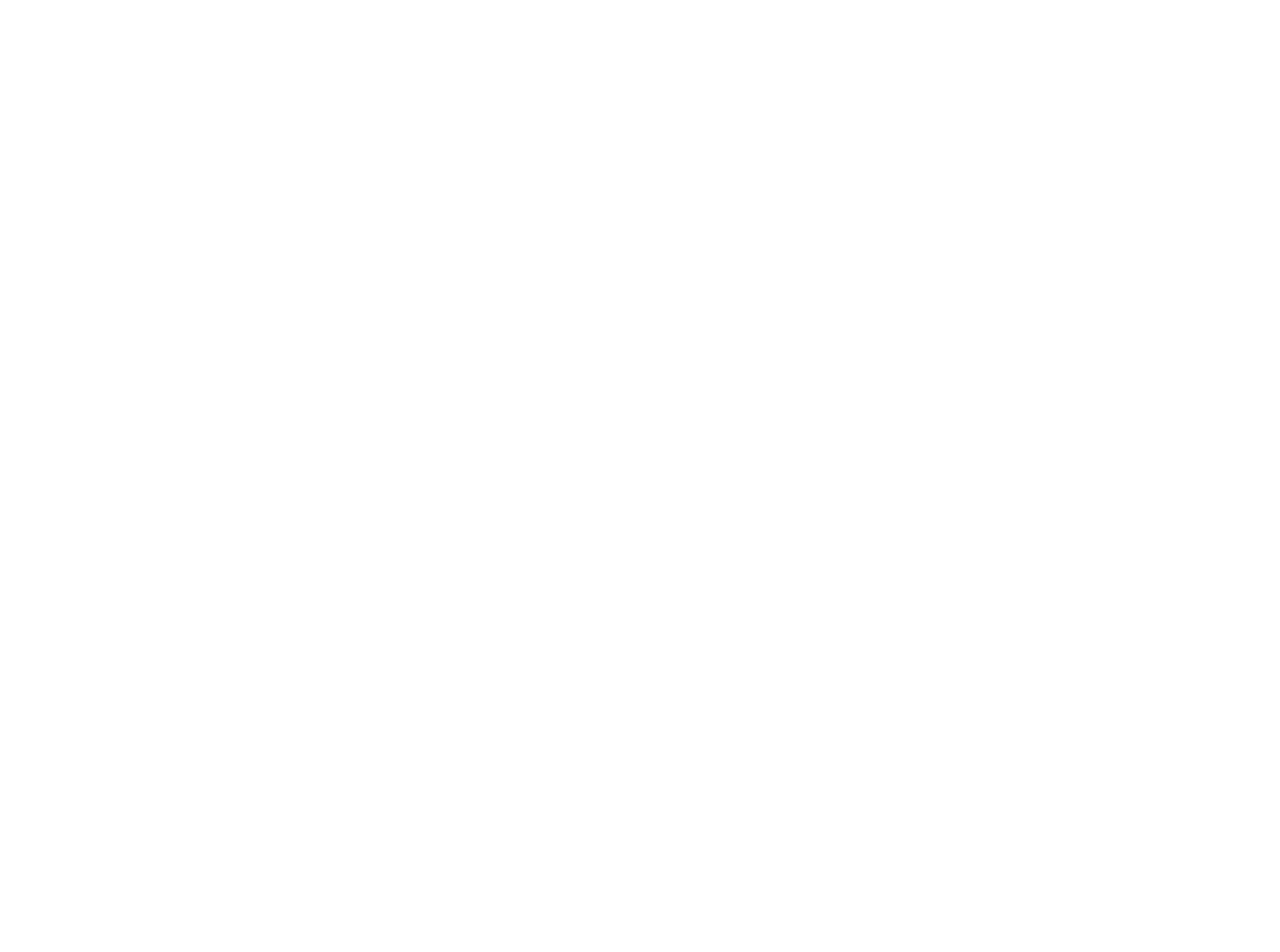
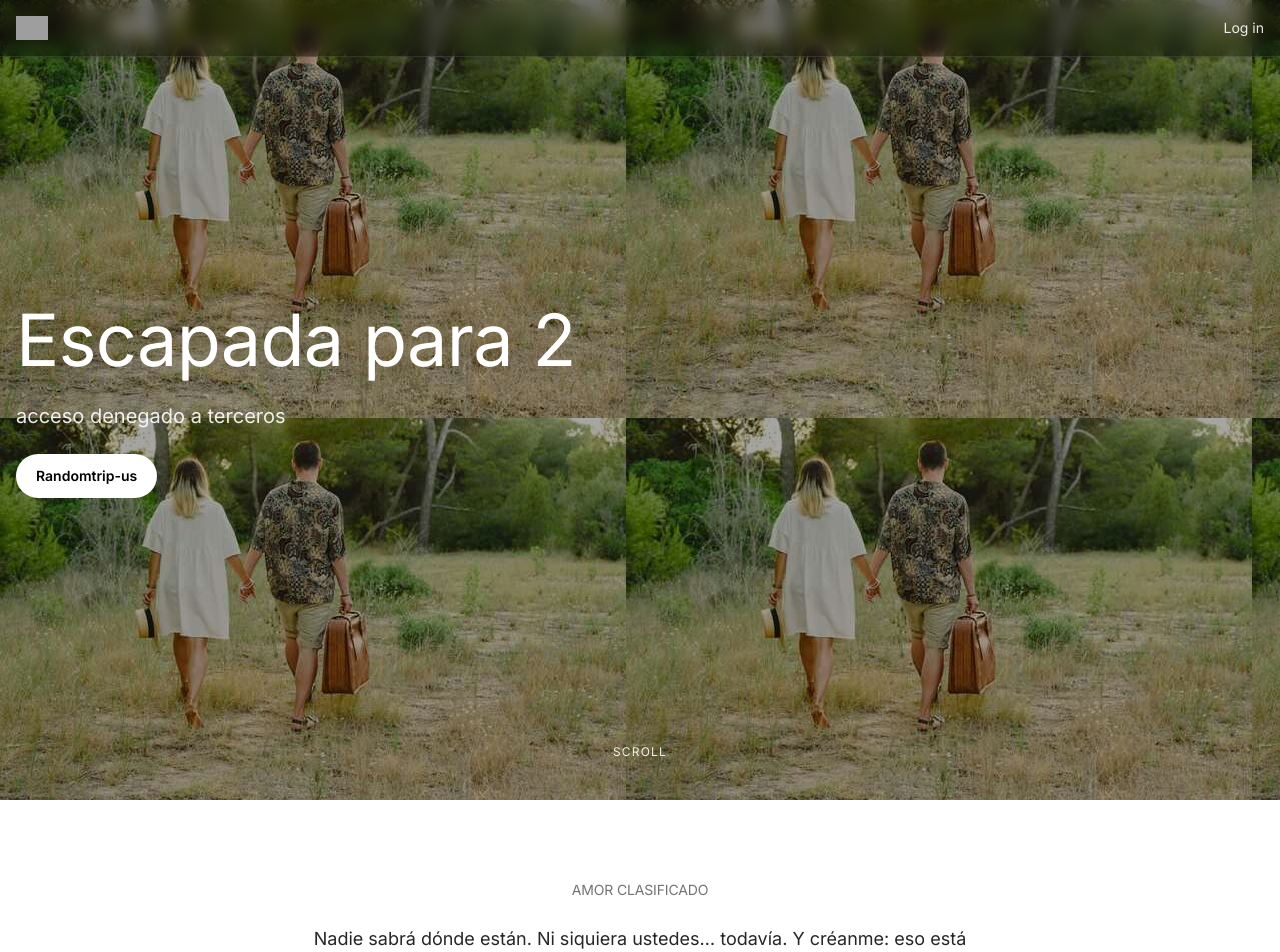
Before and after one commit to ssenega/getrandomtrip, a Next.js app in the folder frontend/: page /packages/couple in a window 1280 px wide. Before the commit this address had no page. Shown: the top 952 px of the page. Before the commit the page ends 800 px from the top, so only its background shows below. Built offline with nearby package versions, Linux system fonts and the light colour scheme; grey boxes are pictures that could not be loaded.

Commit message:
bosquejo final landing de couple

```diff
--- /dev/null
+++ b/frontend/src/app/packages/(by-type)/couple/page.tsx
@@ -0,0 +1,24 @@
+import type { Metadata } from "next";
+import MinimalHeader from "@/components/layout/MinimalHeader";
+import CoupleHero from "@/components/by-type/couple/CoupleHero";
+import CoupleIntro from "@/components/by-type/couple/CoupleIntro";
+import ExperienceLevels from "@/components/by-type/couple/ExperienceLevels";
+import FavoritePlaces from "@/components/by-type/couple/FavoritePlaces";
+import Testimonials from "@/components/by-type/couple/Testimonials";
+
+export const metadata: Metadata = {
+  title: "En Pareja | Randomtrip",
+};
+
+export default function CouplePage() {
+  return (
+    <main className="relative">
+      <MinimalHeader />
+      <CoupleHero />
+      <CoupleIntro />
+      <ExperienceLevels />
+      <FavoritePlaces />
+      <Testimonials />
+    </main>
+  );
+}
--- a/frontend/src/app/packages/by-type/[type]/page.tsx
+++ b/frontend/src/app/packages/by-type/[type]/page.tsx
@@ -8,12 +8,16 @@
 import BenefitGrid from '@/components/by-type/BenefitGrid';
 import LevelsSection from '@/components/by-type/LevelsSection';
 import CtaBand from '@/components/by-type/CtaBand';
+import CouplePage from '../../(by-type)/couple/page'; // Import the new CouplePage
 
 export function generateStaticParams() {
   return getAllTravellerSlugs().map((type) => ({ type }));
 }
 
 export async function generateMetadata({ params }: { params: { type: string } }): Promise<Metadata> {
+  if (params.type === "couple") {
+    return { title: "En Pareja | Randomtrip" }; // Use metadata from CouplePage
+  }
   const base = {
     slug: params.type,
     heroTitle: 'Ruta con Alma',
@@ -36,6 +40,10 @@
 export default function Page({ params }:{
   params: { type: string }
 }) {
+  if (params.type === "couple") {
+    return <CouplePage />;
+  }
+
   const base = {
     slug: params.type,
     heroTitle: 'Ruta con Alma',
--- /dev/null
+++ b/frontend/src/components/layout/MinimalHeader.tsx
@@ -0,0 +1,19 @@
+import Link from "next/link";
+export default function MinimalHeader() {
+  return (
+    <header className="fixed inset-x-0 top-0 z-50 bg-black/30 backdrop-blur border-b border-white/10">
+      <div className="mx-auto max-w-7xl px-4 h-14 flex items-center justify-between">
+        <Link href="/" className="text-white font-semibold tracking-wide">
+          <span className="sr-only">Randomtrip Home</span>
+          <img src="/logo-white.svg" alt="Randomtrip" className="h-6" />
+        </Link>
+        <Link
+          href="/login"
+          className="text-white/90 text-sm hover:text-white underline-offset-4 hover:underline"
+        >
+          Log in
+        </Link>
+      </div>
+    </header>
+  );
+}
```
Also changed, not shown: frontend/public/images/bitacoras/descarga (1).png (deleted), frontend/public/images/bitacoras/descarga.png (deleted).
